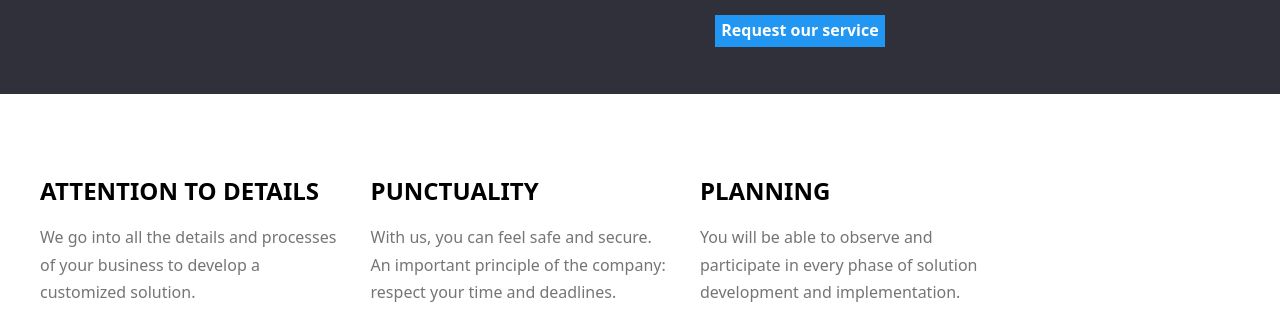
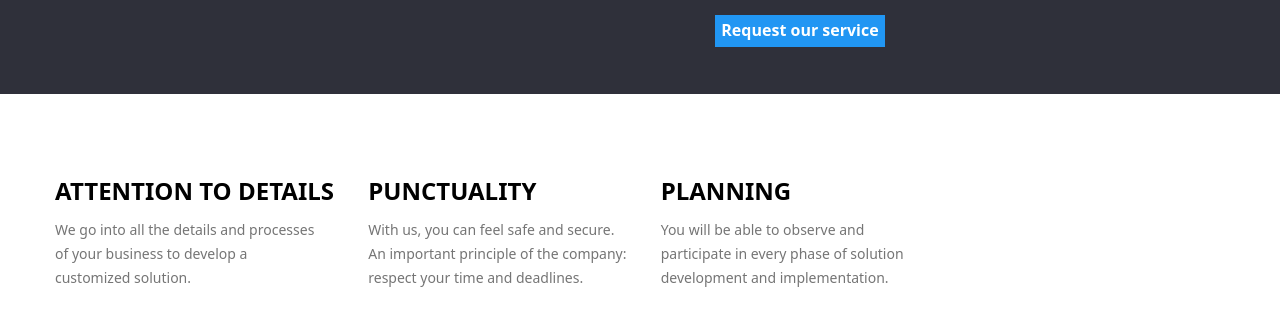
Before and after one commit to Teodora1998/goit-markup-hw-03, a plain HTML site: page index.html in a window 1280 px wide. Shown: the part 433-752 px from the top of the page. Drawn offline with nearby package versions, Linux system fonts and the light colour scheme.

Commit message:
Update styles.css

```diff
--- a/css/styles.css
+++ b/css/styles.css
@@ -125,21 +125,22 @@ ul {
 
 /* page section styling */
 
-.page-section {
-}
-
 .page-list-item {
   display: inline-block;
   flex-direction: row;
-  margin-right: 30px;
+  margin: 0 15px;
+  justify-content: space-between;
 }
 
 .page-sec-subtitle {
   font-weight: 700;
+  margin-bottom: 10px;
 }
 
 .page-sec-text {
   color: var(--text-color);
+  font-weight: 400;
+  font-size: 14px;
   line-height: 1.71;
 }
 
```
